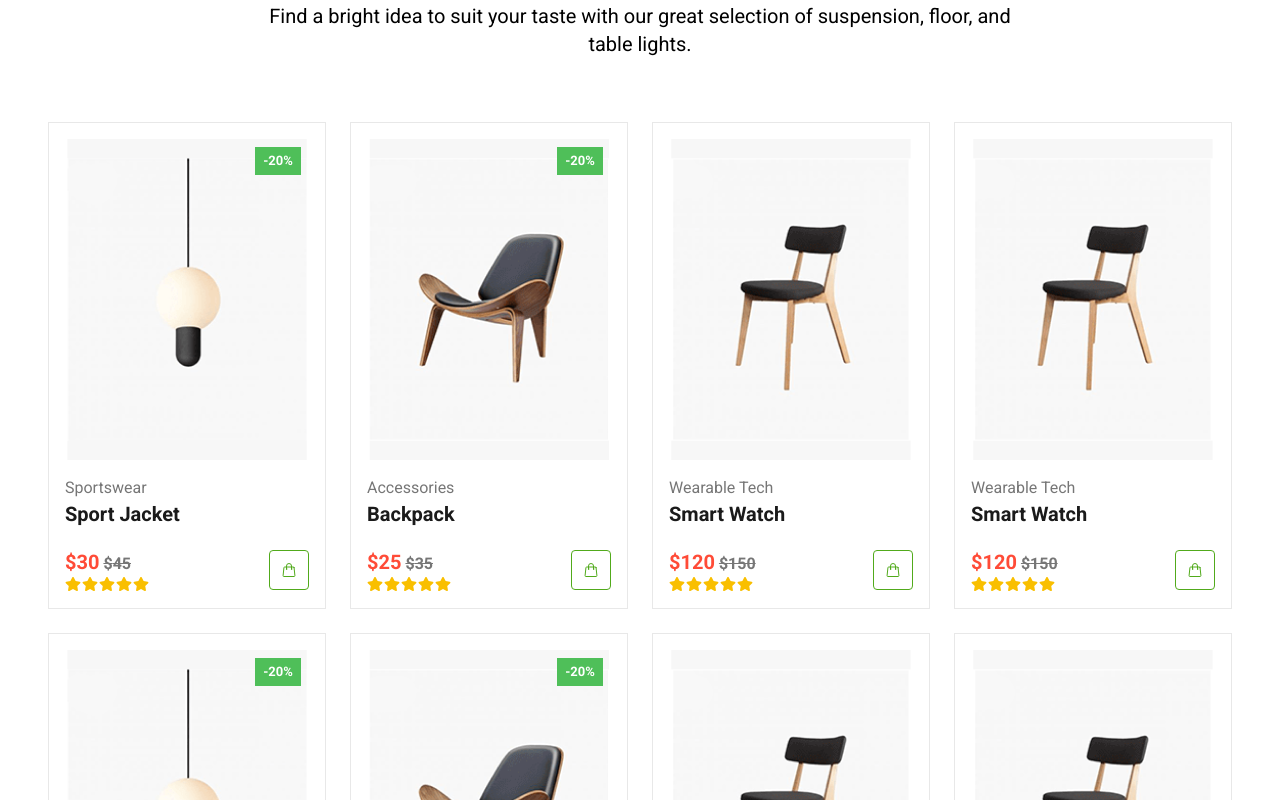
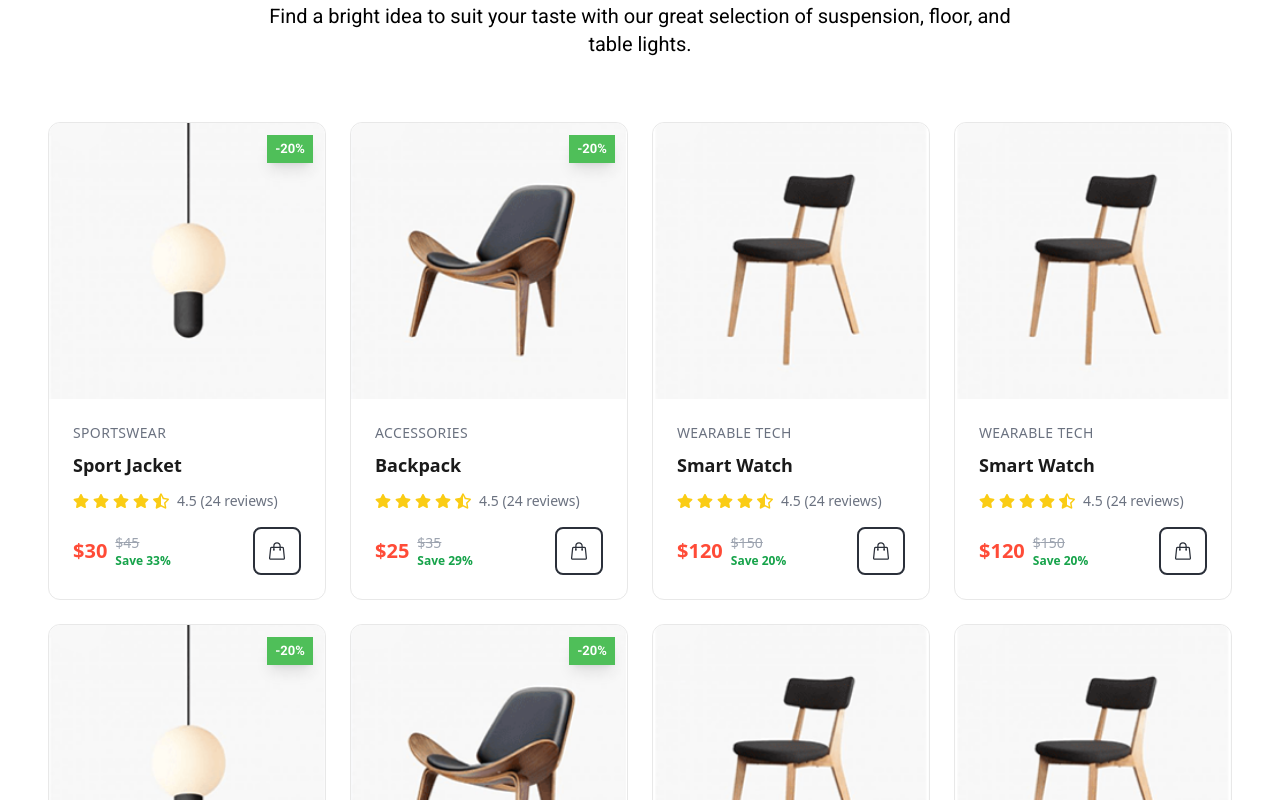
Before and after one commit to shamimthedev/kosi-furniture, a React (Vite) app: page / in a window 1280 px wide. Shown: the part 800-1600 px from the top of the page. Built offline with nearby package versions, Linux system fonts and the light colour scheme.

Commit message:
update product.jsx

```diff
--- a/src/components/Product.jsx
+++ b/src/components/Product.jsx
@@ -1,13 +1,37 @@
-import { HiOutlineShoppingBag } from "react-icons/hi2";
-import { FaStar } from "react-icons/fa";
+import { HiOutlineShoppingBag, HiOutlineHeart, HiOutlineEye } from "react-icons/hi2";
+import { FaStar, FaStarHalfAlt } from "react-icons/fa";
+import { IoCheckmarkCircle } from "react-icons/io5";
 import Badge from "./Badge";
 import { useDispatch } from "react-redux";
 import { addToCart } from "../redux/slices/cartSlice";
+import { useState } from "react";
 
-const Product = ({ id, categoryTxt, badgeText, titleTxt, priceTxt, oldPriceTxt, src, className }) => {
+const Product = ({
+  id,
+  categoryTxt,
+  badgeText,
+  titleTxt,
+  priceTxt,
+  oldPriceTxt,
+  src,
+  className,
+  rating = 4.5,
+  reviews = 24,
+  isNew = false,
+  isBestSeller = false
+}) => {
   const dispatch = useDispatch();
+  const [isLoading, setIsLoading] = useState(false);
+  const [isAdded, setIsAdded] = useState(false);
+  const [imageLoaded, setImageLoaded] = useState(false);
+  const [isWishlisted, setIsWishlisted] = useState(false);
 
-  const handleAddToCart = () => {
+  const handleAddToCart = async () => {
+    setIsLoading(true);
+
+    // Simulate API call delay
+    await new Promise(resolve => setTimeout(resolve, 600));
+
     dispatch(
       addToCart({
         id,
@@ -15,38 +39,238 @@ const Product = ({ id, categoryTxt, badgeText, titleTxt, priceTxt, oldPriceTxt,
         price: priceTxt,
         oldPrice: oldPriceTxt,
         image: src,
-        quantity: 1, // Default quantity when adding the item
+        quantity: 1,
       })
     );
+
+    setIsAdded(true);
+    setIsLoading(false);
+
+    // Reset the "added" state after 2 seconds
+    setTimeout(() => setIsAdded(false), 2000);
   };
 
+  const handleWishlist = () => {
+    setIsWishlisted(!isWishlisted);
+  };
+
+  const renderStars = () => {
+    const stars = [];
+    const fullStars = Math.floor(rating);
+    const hasHalfStar = rating % 1 !== 0;
+
+    for (let i = 0; i < fullStars; i++) {
+      stars.push(<FaStar key={i} className="text-yellow-400" />);
+    }
+
+    if (hasHalfStar) {
+      stars.push(<FaStarHalfAlt key="half" className="text-yellow-400" />);
+    }
+
+    const emptyStars = 5 - Math.ceil(rating);
+    for (let i = 0; i < emptyStars; i++) {
+      stars.push(<FaStar key={`empty-${i}`} className="text-gray-200" />);
+    }
+
+    return stars;
+  };
+
+  const discountPercentage = oldPriceTxt ? Math.round(((oldPriceTxt - priceTxt) / oldPriceTxt) * 100) : 0;
+
   return (
-    <div className="product-content p-4 border border-productBorder relative">
-      <img className="w-full h-[321px] object-contain" src={src} alt={titleTxt} />
-      {badgeText && <Badge badgeText={badgeText} className={`${className} absolute top-6 right-6`} />}
-      <div className="product-details font-secondary pt-4">
-        <h4 className="text-[#767676]">{categoryTxt}</h4>
-        <h3 className="mb-5 font-bold text-xl text-productTitle">{titleTxt}</h3>
-        <div className="rating-cart flex justify-between items-center">
-          <div className="rating">
-            <span className="text-productPrice font-bold text-xl">${priceTxt}</span>
-            {oldPriceTxt && (
-              <span className="ml-1 text-[#767676] font-bold line-through">${oldPriceTxt}</span>
-            )}
-            <div className="flex gap-[1px] text-[#F9BF00]">
-              <FaStar />
-              <FaStar />
-              <FaStar />
-              <FaStar />
-              <FaStar />
-            </div>
-          </div>
-          <button onClick={handleAddToCart}>
-            <div className="cart-icon h-10 w-10 flex justify-center items-center border border-[#51AA1B] text-[#51AA1B] rounded-[4px]">
-              <HiOutlineShoppingBag />
-            </div>
+    <div className="group relative bg-white rounded-xl border border-productBorder hover:border-secondary/30 hover:shadow-2xl transition-all duration-500 overflow-hidden transform hover:-translate-y-2">
+      {/* Image Container */}
+      <div className="relative aspect-square overflow-hidden bg-gray-50 rounded-t-xl">
+        {/* Loading Skeleton */}
+        {!imageLoaded && (
+          <div className="absolute inset-0 bg-gradient-to-br from-gray-200 via-gray-100 to-gray-200 animate-pulse"></div>
+        )}
+
+        {/* Product Image */}
+        <img
+          className={`w-full h-full object-cover transition-all duration-700 group-hover:scale-110 ${
+            imageLoaded ? 'opacity-100' : 'opacity-0'
+          }`}
+          src={src}
+          alt={titleTxt}
+          onLoad={() => setImageLoaded(true)}
+          loading="lazy"
+        />
+
+        {/* Hover Overlay */}
+        <div className="absolute inset-0 bg-black/0 group-hover:bg-black/20 transition-all duration-300"></div>
+
+        {/* Badges */}
+        <div className="absolute top-3 left-3 flex flex-col gap-2">
+          {isNew && (
+            <span className="px-2 py-1 bg-blue-500 text-white text-xs font-bold rounded-full">
+              NEW
+            </span>
+          )}
+          {isBestSeller && (
+            <span className="px-2 py-1 bg-orange-500 text-white text-xs font-bold rounded-full">
+              BESTSELLER
+            </span>
+          )}
+        </div>
+
+        {/* Discount Badge */}
+        {badgeText && (
+          <Badge
+            badgeText={badgeText}
+            className={`${className} absolute top-3 right-3 shadow-lg`}
+          />
+        )}
+
+        {/* Quick Action Buttons */}
+        <div className="absolute top-3 right-3 flex flex-col gap-2 opacity-0 group-hover:opacity-100 transition-all duration-300 translate-x-2 group-hover:translate-x-0">
+          <button
+            onClick={handleWishlist}
+            className={`p-2 rounded-full backdrop-blur-sm border transition-all duration-200 hover:scale-110 ${
+              isWishlisted
+                ? 'bg-red-500 text-white border-red-500'
+                : 'bg-white/90 hover:bg-white text-gray-700 border-white/20'
+            }`}
+            title="Add to Wishlist"
+          >
+            <HiOutlineHeart className="w-4 h-4" />
+          </button>
+
+          <button
+            className="p-2 bg-white/90 hover:bg-white text-gray-700 rounded-full backdrop-blur-sm border border-white/20 transition-all duration-200 hover:scale-110"
+            title="Quick View"
+          >
+            <HiOutlineEye className="w-4 h-4" />
           </button>
         </div>
+
+        {/* Quick Add to Cart Button */}
+        <div className="absolute bottom-4 left-1/2 transform -translate-x-1/2 opacity-0 group-hover:opacity-100 transition-all duration-300 translate-y-2 group-hover:translate-y-0">
+          <button
+            onClick={handleAddToCart}
+            disabled={isLoading || isAdded}
+            className={`px-6 py-2 rounded-full font-medium text-sm transition-all duration-300 transform hover:scale-105 ${
+              isAdded
+                ? 'bg-green-500 text-white'
+                : isLoading
+                ? 'bg-gray-400 text-white cursor-not-allowed'
+                : 'bg-primary hover:bg-primary/90 text-white shadow-lg hover:shadow-xl'
+            }`}
+          >
+            {isAdded ? (
+              <span className="flex items-center gap-2">
+                <IoCheckmarkCircle className="w-4 h-4" />
+                Added!
+              </span>
+            ) : isLoading ? (
+              <span className="flex items-center gap-2">
+                <div className="w-4 h-4 border-2 border-white border-t-transparent rounded-full animate-spin"></div>
+                Adding...
+              </span>
+            ) : (
+              <span className="flex items-center gap-2">
+                <HiOutlineShoppingBag className="w-4 h-4" />
+                Quick Add
+              </span>
+            )}
+          </button>
+        </div>
+      </div>
+
+      {/* Product Details */}
+      <div className="p-6">
+        {/* Category */}
+        <p className="text-gray-500 text-sm font-medium mb-2 uppercase tracking-wide">
+          {categoryTxt}
+        </p>
+
+        {/* Title */}
+        <h3 className="font-bold text-lg text-productTitle mb-3 line-clamp-2 group-hover:text-primary transition-colors duration-200">
+          {titleTxt}
+        </h3>
+
+        {/* Rating */}
+        <div className="flex items-center gap-2 mb-4">
+          <div className="flex items-center gap-1">
+            {renderStars()}
+          </div>
+          <span className="text-sm text-gray-500">
+            {rating} ({reviews} reviews)
+          </span>
+        </div>
+
+        {/* Price and Cart */}
+        <div className="flex items-center justify-between">
+          <div className="flex items-center gap-2">
+            <span className="text-productPrice font-bold text-xl">
+              ${priceTxt}
+            </span>
+            {oldPriceTxt && (
+              <div className="flex flex-col">
+                <span className="text-gray-400 font-medium line-through text-sm">
+                  ${oldPriceTxt}
+                </span>
+                {discountPercentage > 0 && (
+                  <span className="text-green-600 font-bold text-xs">
+                    Save {discountPercentage}%
+                  </span>
+                )}
+              </div>
+            )}
+          </div>
+
+          {/* Desktop Cart Button */}
+          <button
+            onClick={handleAddToCart}
+            disabled={isLoading || isAdded}
+            className={`hidden md:flex items-center justify-center h-12 w-12 rounded-lg border-2 transition-all duration-200 hover:scale-105 ${
+              isAdded
+                ? 'bg-green-50 border-green-500 text-green-600'
+                : isLoading
+                ? 'bg-gray-50 border-gray-300 text-gray-400 cursor-not-allowed'
+                : 'border-primary text-primary hover:bg-primary hover:text-white hover:shadow-lg'
+            }`}
+            title="Add to Cart"
+          >
+            {isAdded ? (
+              <IoCheckmarkCircle className="w-5 h-5" />
+            ) : isLoading ? (
+              <div className="w-4 h-4 border-2 border-current border-t-transparent rounded-full animate-spin"></div>
+            ) : (
+              <HiOutlineShoppingBag className="w-5 h-5" />
+            )}
+          </button>
+        </div>
+
+        {/* Mobile Add to Cart Button */}
+        <button
+          onClick={handleAddToCart}
+          disabled={isLoading || isAdded}
+          className={`md:hidden w-full mt-4 py-3 rounded-lg font-medium transition-all duration-200 ${
+            isAdded
+              ? 'bg-green-500 text-white'
+              : isLoading
+              ? 'bg-gray-400 text-white cursor-not-allowed'
+              : 'bg-primary hover:bg-primary/90 text-white hover:shadow-lg'
+          }`}
+        >
+          {isAdded ? (
+            <span className="flex items-center justify-center gap-2">
+              <IoCheckmarkCircle className="w-5 h-5" />
+              Added to Cart!
+            </span>
+          ) : isLoading ? (
+            <span className="flex items-center justify-center gap-2">
+              <div className="w-5 h-5 border-2 border-white border-t-transparent rounded-full animate-spin"></div>
+              Adding to Cart...
+            </span>
+          ) : (
+            <span className="flex items-center justify-center gap-2">
+              <HiOutlineShoppingBag className="w-5 h-5" />
+              Add to Cart
+            </span>
+          )}
+        </button>
       </div>
     </div>
   );
```
